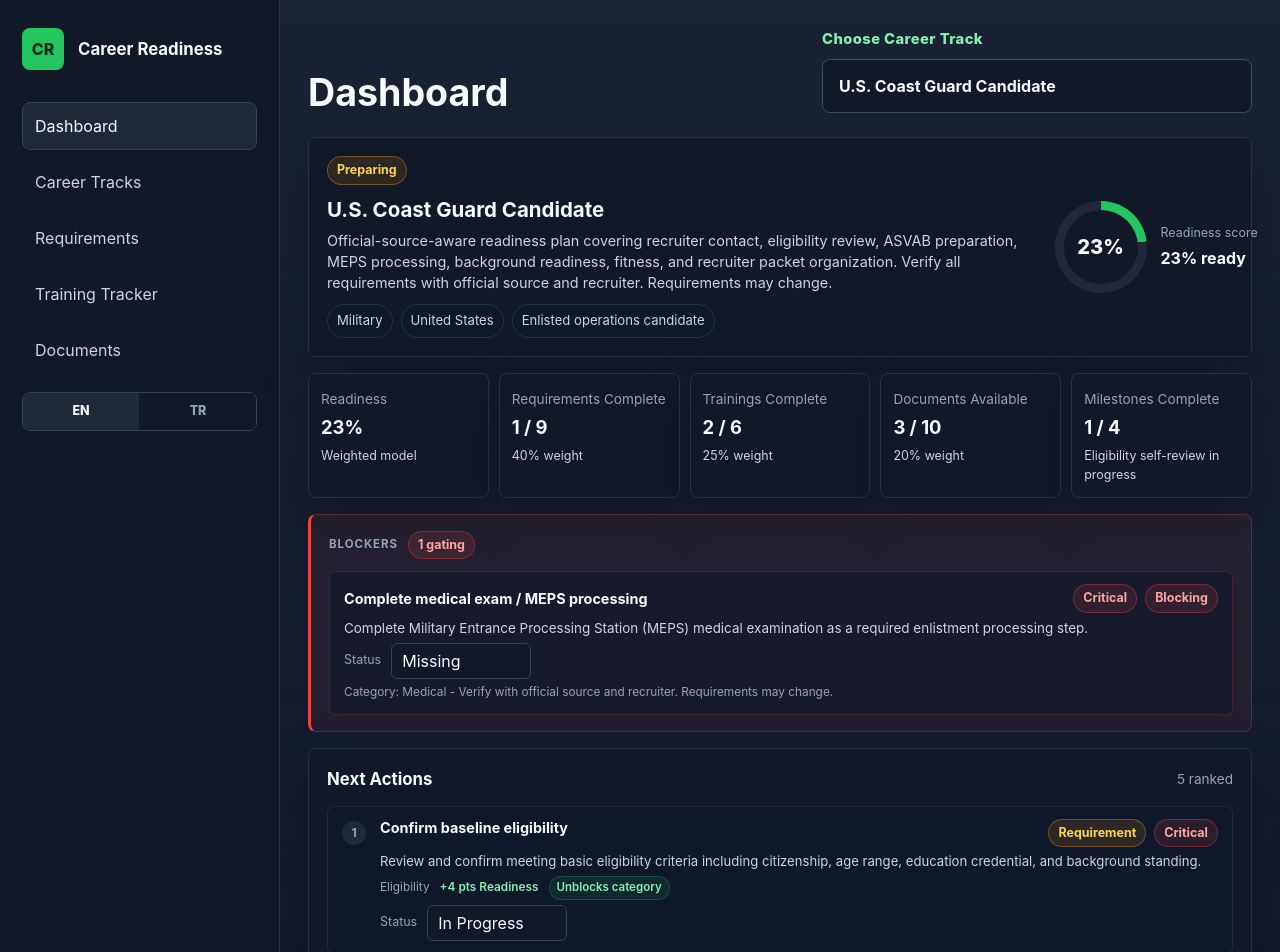
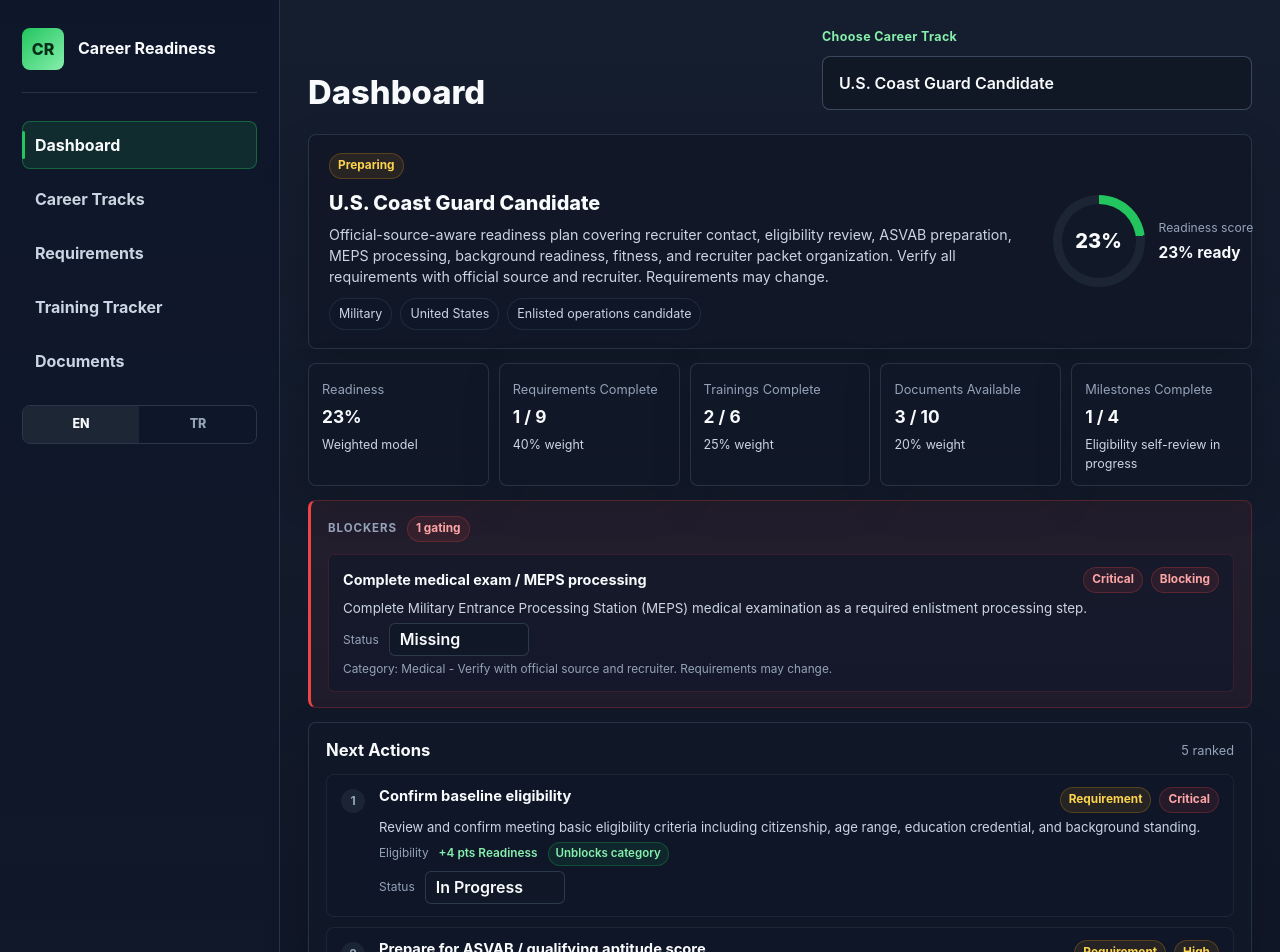
Before and after one commit to omarmanas/career-readiness-platform, a React (Vite) app: page / in a window 1280 px wide. Shown: the top 952 px of the page. Built offline with nearby package versions, Linux system fonts and the light colour scheme.

Commit message:
style(sprint-28): polish pilot UI visual hierarchy

```diff
--- a/src/App.css
+++ b/src/App.css
@@ -1,25 +1,30 @@
 .app-shell {
+  --shadow: 0 14px 38px rgba(0, 0, 0, 0.18);
   display: grid;
   grid-template-columns: 280px minmax(0, 1fr);
   min-height: 100svh;
 }
 
 .sidebar {
-  background: #111827;
-  border-right: 1px solid var(--border);
+  background:
+    linear-gradient(180deg, rgba(15, 23, 42, 0.98), rgba(17, 24, 39, 0.96)),
+    #111827;
+  border-right: 1px solid rgba(51, 65, 85, 0.72);
   padding: 28px 22px;
 }
 
 .brand {
   align-items: center;
+  border-bottom: 1px solid rgba(51, 65, 85, 0.7);
   display: flex;
   gap: 14px;
-  margin-bottom: 32px;
+  margin-bottom: 28px;
+  padding-bottom: 22px;
 }
 
 .brand-mark {
   align-items: center;
-  background: #22c55e;
+  background: linear-gradient(135deg, #22c55e, #86efac);
   border-radius: 8px;
   color: #052e16;
   display: inline-flex;
@@ -39,7 +44,8 @@
 
 .brand h1 {
   color: var(--text-strong);
-  font-size: 1.05rem;
+  font-size: 1rem;
+  font-weight: 750;
   line-height: 1.2;
 }
 
@@ -54,7 +60,7 @@
 
 .nav-list {
   display: grid;
-  gap: 8px;
+  gap: 6px;
 }
 
 .nav-item {
@@ -64,29 +70,54 @@
   color: var(--text-soft);
   cursor: pointer;
   font: inherit;
+  font-weight: 650;
   padding: 11px 12px;
+  position: relative;
   text-align: left;
-}
-
-.nav-item:hover,
+  transition:
+    background-color 140ms ease,
+    border-color 140ms ease,
+    color 140ms ease;
+}
+
+.nav-item:hover {
+  background: rgba(31, 41, 55, 0.78);
+  border-color: rgba(71, 85, 105, 0.72);
+  color: var(--text-strong);
+}
+
+.nav-item:focus-visible {
+  border-color: rgba(134, 239, 172, 0.7);
+  outline: none;
+}
+
 .nav-item.active {
-  background: #1f2937;
-  border-color: #334155;
-  color: var(--text-strong);
+  background: rgba(34, 197, 94, 0.12);
+  border-color: rgba(34, 197, 94, 0.38);
+  color: var(--text-strong);
+}
+
+.nav-item.active::before {
+  background: #22c55e;
+  border-radius: 999px;
+  content: '';
+  inset: 9px auto 9px -1px;
+  position: absolute;
+  width: 3px;
 }
 
 .language-selector {
-  border: 1px solid #334155;
+  border: 1px solid rgba(51, 65, 85, 0.78);
   border-radius: 8px;
   display: grid;
   gap: 1px;
   grid-template-columns: repeat(2, minmax(0, 1fr));
-  margin-top: 18px;
+  margin-top: 20px;
   overflow: hidden;
 }
 
 .language-option {
-  background: #111827;
+  background: rgba(15, 23, 42, 0.72);
   border: 0;
   color: var(--text-muted);
   cursor: pointer;
@@ -98,13 +129,13 @@
 
 .language-option:hover,
 .language-option.active {
-  background: #1f2937;
+  background: rgba(31, 41, 55, 0.9);
   color: var(--text-strong);
 }
 
 .workspace {
   background:
-    linear-gradient(180deg, rgba(30, 41, 59, 0.72), rgba(15, 23, 42, 0)),
+    linear-gradient(180deg, rgba(30, 41, 59, 0.54), rgba(15, 23, 42, 0)),
     var(--bg);
   min-width: 0;
   padding: 28px;
@@ -120,7 +151,8 @@
 
 .topbar h2 {
   color: var(--text-strong);
-  font-size: clamp(1.7rem, 4vw, 2.35rem);
+  font-size: clamp(1.55rem, 3.2vw, 2.05rem);
+  font-weight: 760;
   line-height: 1.1;
 }
 
@@ -128,36 +160,38 @@
   color: var(--text-strong);
   display: grid;
   font-size: 0.92rem;
-  font-weight: 800;
+  font-weight: 700;
   gap: 9px;
   min-width: min(430px, 44vw);
 }
 
 .track-picker select {
   appearance: none;
-  background: #111827;
-  border: 1px solid #3b4a5f;
+  background: rgba(17, 24, 39, 0.92);
+  border: 1px solid rgba(71, 85, 105, 0.8);
   border-radius: 8px;
   color: var(--text-strong);
   font: inherit;
   font-size: 1rem;
-  font-weight: 650;
+  font-weight: 620;
   padding: 14px 16px;
   width: 100%;
 }
 
 .track-picker span {
   color: #86efac;
+  font-size: 0.78rem;
+  font-weight: 750;
   letter-spacing: 0.03em;
 }
 
 .screen-stack {
   display: grid;
-  gap: 26px;
+  gap: 24px;
 }
 
 .dashboard-stack {
-  gap: 16px;
+  gap: 14px;
 }
 
 .dashboard-section {
@@ -199,8 +233,8 @@
 }
 
 .collapsible-section {
-  background: rgba(17, 24, 39, 0.72);
-  border: 1px solid var(--border);
+  background: rgba(17, 24, 39, 0.68);
+  border: 1px solid rgba(51, 65, 85, 0.68);
   border-radius: 8px;
   display: grid;
   overflow: hidden;
@@ -225,7 +259,7 @@
 
 .collapsible-trigger:hover,
 .collapsible-trigger:focus-visible {
-  background: rgba(31, 41, 55, 0.72);
+  background: rgba(31, 41, 55, 0.58);
 }
 
 .collapsible-trigger:focus-visible {
@@ -240,13 +274,13 @@
 
 .collapsible-trigger strong {
   color: var(--text-strong);
-  font-size: 1.15rem;
+  font-size: 1.08rem;
   line-height: 1.2;
 }
 
 .collapsible-trigger small {
   color: var(--text-muted);
-  font-size: 0.9rem;
+  font-size: 0.86rem;
   line-height: 1.4;
 }
 
@@ -260,8 +294,8 @@
 }
 
 .collapsible-section.open {
-  background: rgba(17, 24, 39, 0.88);
-  border-color: #334155;
+  background: rgba(17, 24, 39, 0.84);
+  border-color: rgba(71, 85, 105, 0.78);
 }
 
 .collapsible-content {
@@ -289,8 +323,8 @@
 .panel,
 .metric-card,
 .track-card {
-  background: var(--panel);
-  border: 1px solid var(--border);
+  background: rgba(17, 24, 39, 0.9);
+  border: 1px solid rgba(51, 65, 85, 0.68);
   border-radius: 8px;
   box-shadow: var(--shadow);
 }
@@ -304,8 +338,8 @@
 }
 
 .summary-panel--compact {
-  gap: 18px;
-  padding: 18px;
+  gap: 16px;
+  padding: 18px 20px;
 }
 
 .summary-panel-main {
@@ -319,13 +353,14 @@
 }
 
 .summary-panel--compact h3 {
-  font-size: 1.28rem;
+  font-size: 1.24rem;
+  font-weight: 760;
   margin-top: 10px;
 }
 
 .summary-panel--compact p {
-  font-size: 0.9rem;
-  line-height: 1.45;
+  font-size: 0.89rem;
+  line-height: 1.55;
 }
 
 .summary-panel p,
@@ -341,6 +376,7 @@
 .list-row p,
 .table-row p {
   color: var(--text-soft);
+  line-height: 1.48;
   margin: 6px 0 0;
 }
 
@@ -361,18 +397,18 @@
 }
 
 .meta-list span {
-  background: #0f172a;
-  border: 1px solid #243244;
+  background: rgba(15, 23, 42, 0.68);
+  border: 1px solid rgba(36, 50, 68, 0.76);
   border-radius: 999px;
   color: var(--text-soft);
-  font-size: 0.82rem;
+  font-size: 0.78rem;
   padding: 6px 9px;
 }
 
 .score-ring {
   align-items: center;
   aspect-ratio: 1;
-  background: conic-gradient(#22c55e var(--score), #1f2937 0);
+  background: conic-gradient(#22c55e var(--score), rgba(31, 41, 55, 0.78) 0);
   border-radius: 50%;
   color: var(--text-strong);
   display: flex;
@@ -384,7 +420,7 @@
 }
 
 .score-ring::before {
-  background: var(--panel);
+  background: #111827;
   border-radius: inherit;
   content: '';
   inset: 12px;
@@ -427,12 +463,12 @@
 
 .summary-score-copy span {
   color: var(--text-muted);
-  font-size: 0.78rem;
+  font-size: 0.76rem;
 }
 
 .summary-score-copy strong {
   color: var(--text-strong);
-  font-size: 1rem;
+  font-size: 0.96rem;
 }
 
 .metric-grid,
@@ -465,11 +501,11 @@
 .metric-card,
 .track-card,
 .panel {
-  padding: 18px;
+  padding: 17px;
 }
 
 .metric-grid--compact .metric-card {
-  padding: 12px;
+  padding: 12px 13px;
 }
 
 .metric-card span,
@@ -477,18 +513,18 @@
 .table-row > span,
 .card-header strong {
   color: var(--text-muted);
-  font-size: 0.85rem;
+  font-size: 0.8rem;
 }
 
 .metric-card strong {
   color: var(--text-strong);
   display: block;
-  font-size: 1.45rem;
+  font-size: 1.36rem;
   margin-top: 6px;
 }
 
 .metric-grid--compact .metric-card strong {
-  font-size: 1.15rem;
+  font-size: 1.08rem;
   margin-top: 4px;
 }
 
@@ -498,7 +534,7 @@
 
 .panel {
   display: grid;
-  gap: 14px;
+  gap: 13px;
 }
 
 .section-heading,
@@ -513,7 +549,9 @@
 .section-heading h3,
 .track-card h3 {
   color: var(--text-strong);
-  font-size: 1.05rem;
+  font-size: 1.04rem;
+  font-weight: 740;
+  line-height: 1.25;
 }
 
 .item-list,
@@ -526,7 +564,7 @@
 .document-inventory-list,
 .requirement-list {
   display: grid;
-  gap: 10px;
+  gap: 9px;
 }
 
 .two-column {
@@ -570,11 +608,11 @@
 .document-card,
 .requirement-card {
   align-items: center;
-  background: #0f172a;
-  border: 1px solid #1f2937;
+  background: rgba(15, 23, 42, 0.76);
+  border: 1px solid rgba(31, 41, 55, 0.82);
   border-radius: 8px;
   gap: 12px;
-  padding: 14px;
+  padding: 13px 14px;
 }
 
 .list-row,
@@ -614,41 +652,41 @@
   border: 1px solid transparent;
   border-radius: 999px;
   display: inline-flex;
-  font-size: 0.78rem;
-  font-weight: 700;
+  font-size: 0.74rem;
+  font-weight: 680;
   justify-content: center;
   line-height: 1;
-  padding: 7px 9px;
+  padding: 6px 8px;
   white-space: nowrap;
 }
 
 .badge-neutral {
-  background: #1f2937;
-  border-color: #334155;
+  background: rgba(31, 41, 55, 0.68);
+  border-color: rgba(51, 65, 85, 0.62);
   color: #cbd5e1;
 }
 
 .badge-success {
-  background: rgba(34, 197, 94, 0.13);
-  border-color: rgba(34, 197, 94, 0.34);
+  background: rgba(34, 197, 94, 0.1);
+  border-color: rgba(34, 197, 94, 0.24);
   color: #86efac;
 }
 
 .badge-warning {
-  background: rgba(245, 158, 11, 0.13);
-  border-color: rgba(245, 158, 11, 0.34);
+  background: rgba(245, 158, 11, 0.1);
+  border-color: rgba(245, 158, 11, 0.24);
   color: #fcd34d;
 }
 
 .badge-danger {
-  background: rgba(239, 68, 68, 0.13);
-  border-color: rgba(239, 68, 68, 0.34);
+  background: rgba(239, 68, 68, 0.1);
+  border-color: rgba(239, 68, 68, 0.24);
   color: #fca5a5;
 }
 
 .badge-info {
-  background: rgba(56, 189, 248, 0.12);
-  border-color: rgba(56, 189, 248, 0.32);
+  background: rgba(56, 189, 248, 0.09);
+  border-color: rgba(56, 189, 248, 0.22);
   color: #7dd3fc;
 }
 
@@ -659,27 +697,27 @@
   gap: 0;
   grid-template-columns: 340px minmax(0, 1fr);
   min-height: 600px;
-  border: 1px solid var(--border);
+  border: 1px solid rgba(51, 65, 85, 0.7);
   border-radius: 10px;
   overflow: hidden;
-  background: var(--panel);
+  background: rgba(17, 24, 39, 0.9);
   box-shadow: var(--shadow);
 }
 
 /* Left panel: scrollable list */
 .track-list-panel {
-  border-right: 1px solid var(--border);
+  border-right: 1px solid rgba(51, 65, 85, 0.72);
   display: flex;
   flex-direction: column;
   overflow-y: auto;
-  background: rgba(15, 23, 42, 0.6);
+  background: rgba(15, 23, 42, 0.52);
 }
 
 .track-list-item {
   align-items: flex-start;
   background: transparent;
   border: 0;
-  border-bottom: 1px solid var(--border);
+  border-bottom: 1px solid rgba(51, 65, 85, 0.58);
   color: inherit;
   cursor: pointer;
   display: flex;
@@ -697,11 +735,11 @@
 }
 
 .track-list-item:hover {
-  background: rgba(31, 41, 55, 0.7);
+  background: rgba(31, 41, 55, 0.58);
 }
 
 .track-list-item.selected {
-  background: rgba(34, 197, 94, 0.08);
+  background: rgba(34, 197, 94, 0.1);
   border-left: 3px solid #22c55e;
   padding-left: 13px;
 }
@@ -752,19 +790,21 @@
 
 .track-detail-title {
   color: var(--text-strong);
-  font-size: 1.35rem;
+  font-size: 1.28rem;
+  font-weight: 760;
   margin: 0;
 }
 
 .track-detail-description {
   color: var(--text-soft);
+  line-height: 1.55;
   margin: 0;
   max-width: 680px;
 }
 
 .track-detail-meta-row {
-  background: rgba(15, 23, 42, 0.55);
-  border: 1px solid var(--border);
+  background: rgba(15, 23, 42, 0.5);
+  border: 1px solid rgba(51, 65, 85, 0.66);
   border-radius: 8px;
   display: grid;
   gap: 1px;
@@ -773,7 +813,7 @@
 }
 
 .track-detail-meta-row > div {
-  background: rgba(17, 24, 39, 0.88);
+  background: rgba(17, 24, 39, 0.78);
   display: grid;
   gap: 4px;
   padding: 12px 14px;
@@ -831,8 +871,8 @@
 }
 
 .track-detail-action-item {
-  background: rgba(15, 23, 42, 0.55);
-  border: 1px solid #334155;
+  background: rgba(15, 23, 42, 0.6);
+  border: 1px solid rgba(51, 65, 85, 0.72);
   border-top: 2px solid #22c55e;
   border-radius: 8px;
   display: grid;
@@ -886,7 +926,7 @@
 
 .category-card span {
   color: #86efac;
-  font-size: 1.4rem;
+  font-size: 1.32rem;
   font-weight: 800;
 }
 
@@ -988,8 +1028,8 @@
 }
 
 .document-detail-grid div {
-  background: #111827;
-  border: 1px solid #243244;
+  background: rgba(17, 24, 39, 0.72);
+  border: 1px solid rgba(36, 50, 68, 0.78);
   border-radius: 8px;
   display: grid;
   gap: 4px;
@@ -1002,8 +1042,8 @@
 }
 
 .source-attribution {
-  background: rgba(17, 24, 39, 0.72);
-  border: 1px solid #243244;
+  background: rgba(17, 24, 39, 0.66);
+  border: 1px solid rgba(36, 50, 68, 0.76);
   border-radius: 8px;
   display: grid;
   gap: 10px;
@@ -1043,7 +1083,7 @@
 
 .context-note {
   background: rgba(14, 165, 233, 0.09);
-  border: 1px solid rgba(56, 189, 248, 0.26);
+  border: 1px solid rgba(56, 189, 248, 0.22);
   border-radius: 8px;
   color: var(--text-soft);
   padding: 14px 16px;
@@ -1074,8 +1114,8 @@
 
 .requirement-why,
 .requirement-support div {
-  background: #111827;
-  border: 1px solid #243244;
+  background: rgba(17, 24, 39, 0.72);
+  border: 1px solid rgba(36, 50, 68, 0.78);
   border-radius: 8px;
   padding: 12px;
 }
@@ -1103,8 +1143,8 @@
 
 .requirement-source-row {
   align-items: center;
-  background: rgba(17, 24, 39, 0.72);
-  border: 1px solid #243244;
+  background: rgba(17, 24, 39, 0.66);
+  border: 1px solid rgba(36, 50, 68, 0.76);
   border-radius: 8px;
   display: grid;
   gap: 10px;
@@ -1127,8 +1167,8 @@
 }
 
 .health-grid div {
-  background: #0f172a;
-  border: 1px solid #1f2937;
+  background: rgba(15, 23, 42, 0.72);
+  border: 1px solid rgba(31, 41, 55, 0.8);
   border-radius: 8px;
   display: grid;
   gap: 6px;
@@ -1148,7 +1188,9 @@
 
 .mini-heading {
   color: var(--text-muted);
-  font-size: 0.78rem;
+  font-size: 0.74rem;
+  font-weight: 760;
+  letter-spacing: 0.04em;
   margin: 0 0 8px;
   text-transform: uppercase;
 }
@@ -1177,17 +1219,17 @@
 
 .blockers-strip {
   background: rgba(239, 68, 68, 0.07);
-  border: 1px solid rgba(239, 68, 68, 0.28);
+  border: 1px solid rgba(239, 68, 68, 0.24);
   border-left: 3px solid #ef4444;
   border-radius: 8px;
   display: grid;
   gap: 12px;
-  padding: 16px 18px;
+  padding: 15px 17px;
 }
 
 .blockers-strip--clear {
-  background: rgba(34, 197, 94, 0.07);
-  border-color: rgba(34, 197, 94, 0.25);
+  background: rgba(34, 197, 94, 0.06);
+  border-color: rgba(34, 197, 94, 0.22);
   border-left-color: #22c55e;
   align-items: center;
   display: flex;
@@ -1219,8 +1261,8 @@
 }
 
 .blocker-item {
-  background: rgba(15, 23, 42, 0.55);
-  border: 1px solid rgba(239, 68, 68, 0.2);
+  background: rgba(15, 23, 42, 0.62);
+  border: 1px solid rgba(239, 68, 68, 0.16);
   border-radius: 6px;
   display: grid;
   gap: 5px;
@@ -1263,8 +1305,8 @@
 }
 
 .next-action-item {
-  background: #0f172a;
-  border: 1px solid #1f2937;
+  background: rgba(15, 23, 42, 0.76);
+  border: 1px solid rgba(31, 41, 55, 0.82);
   border-radius: 8px;
   display: grid;
   gap: 10px;
@@ -1274,7 +1316,7 @@
 
 .next-action-rank {
   align-items: center;
-  background: #1f2937;
+  background: rgba(31, 41, 55, 0.76);
   border-radius: 50%;
   color: var(--text-muted);
   display: flex;
@@ -1301,14 +1343,14 @@
 
 .next-action-header strong {
   color: var(--text-strong);
-  font-size: 0.9rem;
+  font-size: 0.92rem;
   line-height: 1.3;
 }
 
 .next-action-desc {
   color: var(--text-soft);
   font-size: 0.82rem;
-  line-height: 1.45;
+  line-height: 1.52;
   margin: 0;
 }
 
@@ -1374,8 +1416,8 @@
 }
 
 .next-actions-gain {
-  background: rgba(34, 197, 94, 0.09);
-  border: 1px solid rgba(34, 197, 94, 0.22);
+  background: rgba(34, 197, 94, 0.08);
+  border: 1px solid rgba(34, 197, 94, 0.2);
   border-radius: 999px;
   color: #86efac !important;
   font-size: 0.78rem !important;
@@ -1387,25 +1429,32 @@
 
 .status-control {
   appearance: none;
-  background: #111827;
-  border: 1px solid #334155;
+  background: rgba(17, 24, 39, 0.92);
+  border: 1px solid rgba(51, 65, 85, 0.82);
   border-radius: 6px;
   color: var(--text-strong);
   cursor: pointer;
   font: inherit;
   font-size: 1rem;
+  font-weight: 620;
+  line-height: 1.2;
   min-width: 140px;
-  padding: 5px 10px;
-  transition: border-color 120ms ease;
+  padding: 6px 10px;
+  transition:
+    background-color 120ms ease,
+    border-color 120ms ease,
+    color 120ms ease;
 }
 
 .status-control:hover {
+  background: rgba(15, 23, 42, 0.98);
   border-color: #4b5e78;
 }
 
 .status-control:focus-visible {
   border-color: rgba(134, 239, 172, 0.6);
-  outline: none;
+  outline: 2px solid rgba(134, 239, 172, 0.16);
+  outline-offset: 1px;
 }
 
 .status-control-row {
@@ -1416,7 +1465,7 @@
 
 .status-control-label {
   color: var(--text-muted);
-  font-size: 0.78rem;
+  font-size: 0.75rem;
   flex: 0 0 auto;
 }
 
@@ -1760,7 +1809,7 @@
 /* Prominent card-level status control */
 .status-control--card {
   font-size: 1rem;
-  font-weight: 600;
+  font-weight: 640;
   min-width: 162px;
   padding: 7px 12px;
 }
@@ -1783,8 +1832,8 @@
 
 .card-item-title {
   color: var(--text-strong);
-  font-size: 1rem;
-  line-height: 1.35;
+  font-size: 0.98rem;
+  line-height: 1.4;
 }
 
 .card-badge-row {
@@ -1796,7 +1845,7 @@
 
 .card-count-text {
   color: var(--text-muted);
-  font-size: 0.76rem;
+  font-size: 0.74rem;
 }
 
 .card-right-col {
@@ -1809,7 +1858,7 @@
 
 .card-toggle {
   background: transparent;
-  border: 1px solid #334155;
+  border: 1px solid rgba(51, 65, 85, 0.72);
   border-radius: 6px;
   color: var(--text-muted);
   cursor: pointer;
@@ -1829,7 +1878,7 @@
 }
 
 .card-secondary-tier {
-  border-top: 1px solid #1f2937;
+  border-top: 1px solid rgba(31, 41, 55, 0.82);
   display: grid;
   gap: 12px;
   padding-top: 12px;
@@ -1838,6 +1887,7 @@
 .card-item-desc {
   color: var(--text-soft);
   font-size: 0.85rem;
+  line-height: 1.52;
   margin: 0;
 }
 
```
